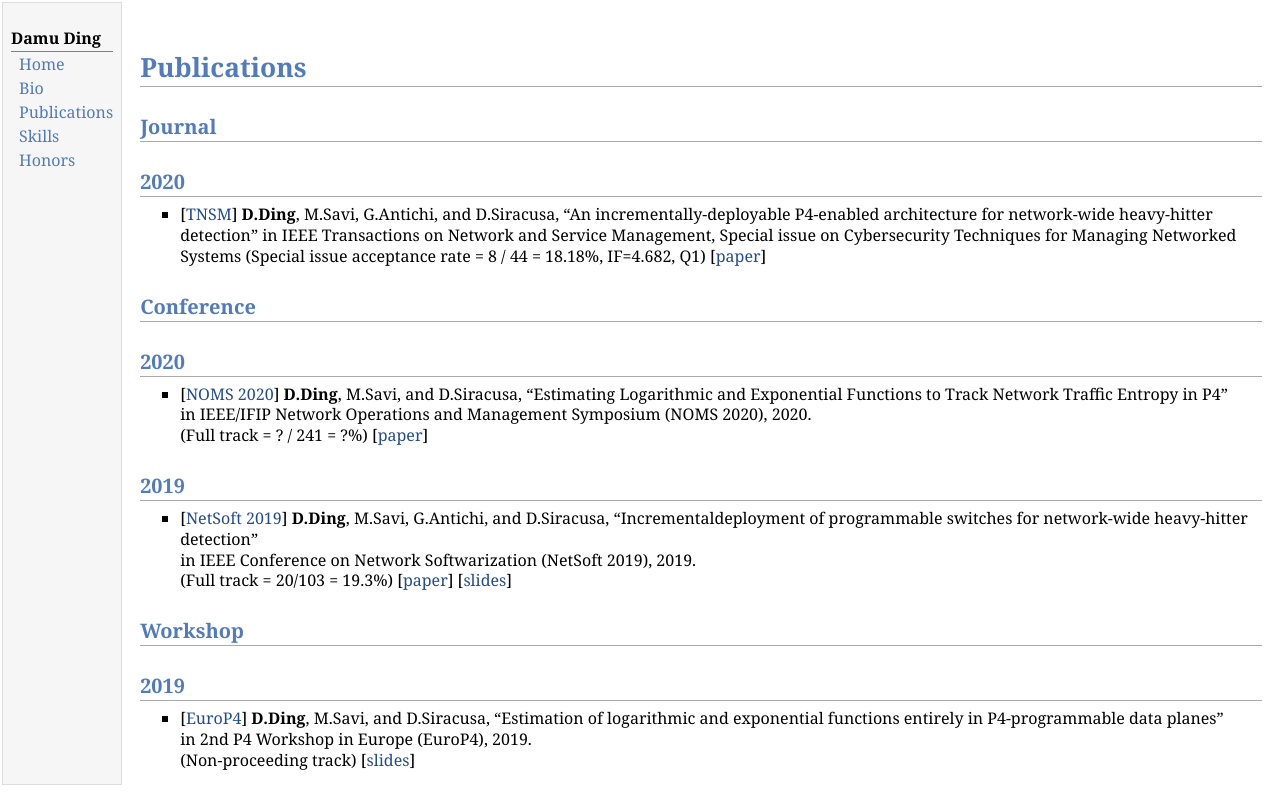
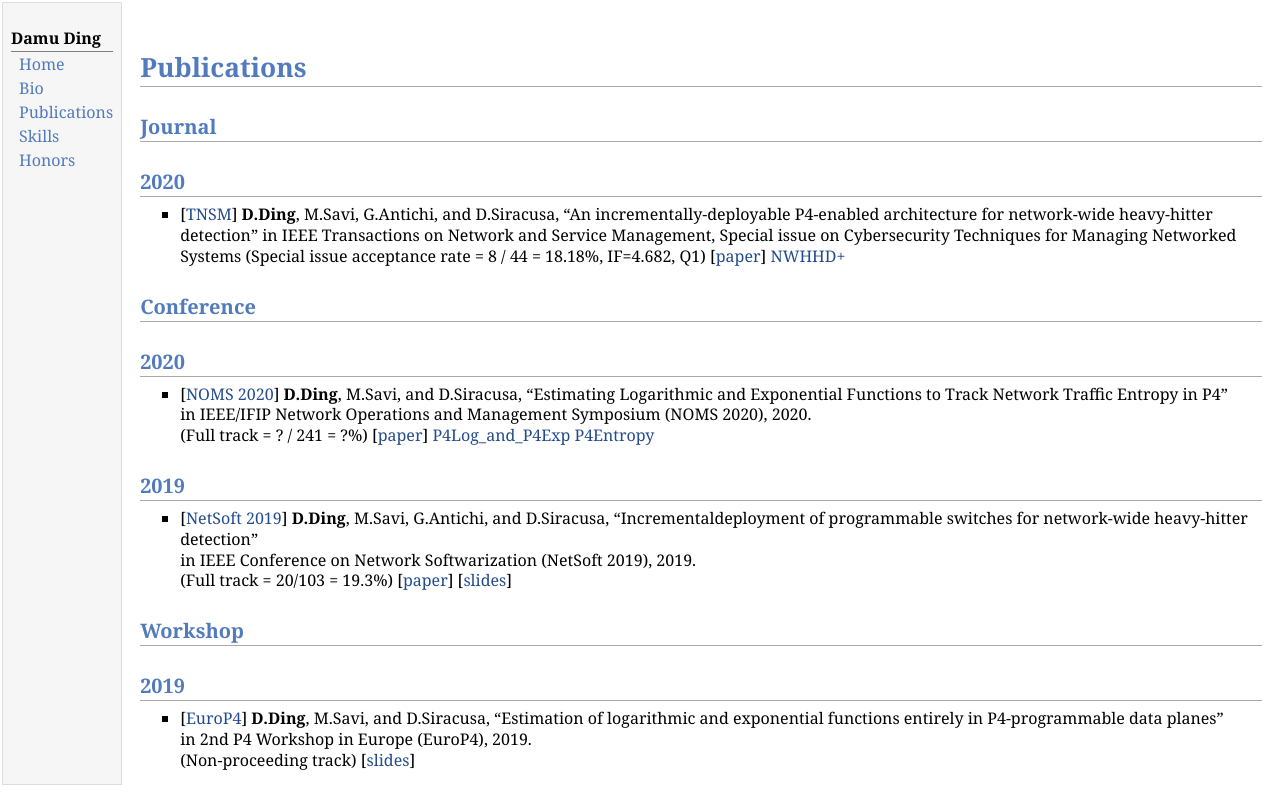
Before and after one commit to DINGDAMU/Personal-page, a plain HTML site: page publications.html in a window 1280 px wide. Drawn offline with Linux system fonts and the light colour scheme.

Commit message:
update github links

```diff
--- a/publications.html
+++ b/publications.html
@@ -24,7 +24,7 @@
 <h2>Journal</h2>
 <h2>2020</h2>
 <ul>
-<li><p>[<a href="https://www.comsoc.org/publications/journals/ieee-tnsm">TNSM</a>]  <b>D.Ding</b>, M.Savi, G.Antichi, and D.Siracusa, &ldquo;An incrementally-deployable P4-enabled architecture for network-wide heavy-hitter detection&rdquo; in IEEE Transactions on Network and Service Management, Special issue on Cybersecurity Techniques for Managing Networked Systems (Special issue acceptance rate = 8 / 44 = 18.18%, IF=4.682, Q1)  [<a href="papers/TNSM2020.pdf">paper</a>] </p>
+<li><p>[<a href="https://www.comsoc.org/publications/journals/ieee-tnsm">TNSM</a>]  <b>D.Ding</b>, M.Savi, G.Antichi, and D.Siracusa, &ldquo;An incrementally-deployable P4-enabled architecture for network-wide heavy-hitter detection&rdquo; in IEEE Transactions on Network and Service Management, Special issue on Cybersecurity Techniques for Managing Networked Systems (Special issue acceptance rate = 8 / 44 = 18.18%, IF=4.682, Q1)  [<a href="papers/TNSM2020.pdf">paper</a>] <a class="github-button" href="https://github.com/DINGDAMU/Network-wide-heavy-hitter-detection" data-size="large" data-show-count="true" aria-label="Star">NWHHD+</a>   </p>
 </li>
 </ul>
 <h2>Conference </h2>
@@ -34,7 +34,7 @@
 Functions to Track Network Traffic Entropy in P4” <br />
 in IEEE/IFIP Network Operations and Management Symposium
 (NOMS 2020), 2020.<br />
-(Full track =  ? / 241 = ?%) [<a href="papers/NOMS2020.pdf">paper</a>] </p>
+(Full track =  ? / 241 = ?%) [<a href="papers/NOMS2020.pdf">paper</a>] <a class="github-button" href="https://github.com/DINGDAMU/P4Log_and_P4Exp" data-size="large" data-show-count="true" aria-label="Star">P4Log_and_P4Exp</a> <a class="github-button" href="https://github.com/DINGDAMU/P4Entropy" data-size="large" data-show-count="true" aria-label="Star">P4Entropy</a>   </p>
 </li>
 </ul>
 <h2>2019</h2>
@@ -50,6 +50,7 @@ in IEEE Conference on Network Softwarization (NetSoft 2019), 2019.<br />
 <li><p>[<a href="https://p4.org/events/2019-09-23-euro-p4-workshop/">EuroP4</a>]  <b>D.Ding</b>, M.Savi, and D.Siracusa, &ldquo;Estimation of logarithmic and exponential functions entirely in P4-programmable data planes&rdquo; <br /> in  2nd P4 Workshop in Europe (EuroP4), 2019. <br /> (Non-proceeding track) [<a href="slides/EuroP4.pdf">slides</a>]</p>
 </li>
 </ul>
+<script async defer src="https://buttons.github.io/buttons.js"></script>
 </td>
 </tr>
 </table>
```
Also changed, not shown: 1 other file.
